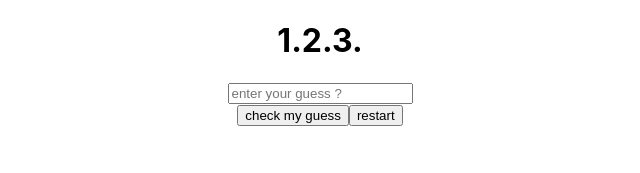
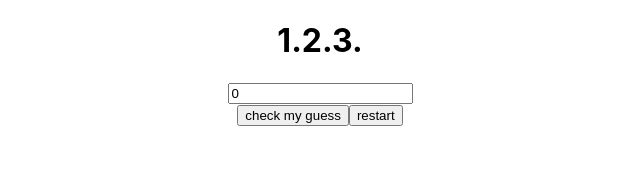
Before and after one commit to liorgab/guessthenumber, a React (Create React App) app: page / in a window 1280 px wide. Shown: the top 173 px of the page, without its empty margins (320-960 px from the left). Built offline with nearby package versions, Linux system fonts and the light colour scheme.

Commit message:
input complete

```diff
--- a/src/App.js
+++ b/src/App.js
@@ -4,13 +4,15 @@ import './App.css';
 function App() {
   const [myGuess,setMyGuess] = useState(0);
   const [rndNumber, setRndNumber] = useState(0);
-  const [history,setHistort] = useState('');
+  const [history,setHistory] = useState('');
   return (
     <div className="App">
         <h1>1.2.3.</h1>
       <div>
         <input type="text"
-        placeholder="enter your guess ?"/>
+        placeholder="enter your guess ?"
+        onChange = {(e) => {setMyGuess(e.target.value)}}
+        value = {myGuess}/>
         <div>
           <button>check my guess</button>
           <button>restart</button>
```
